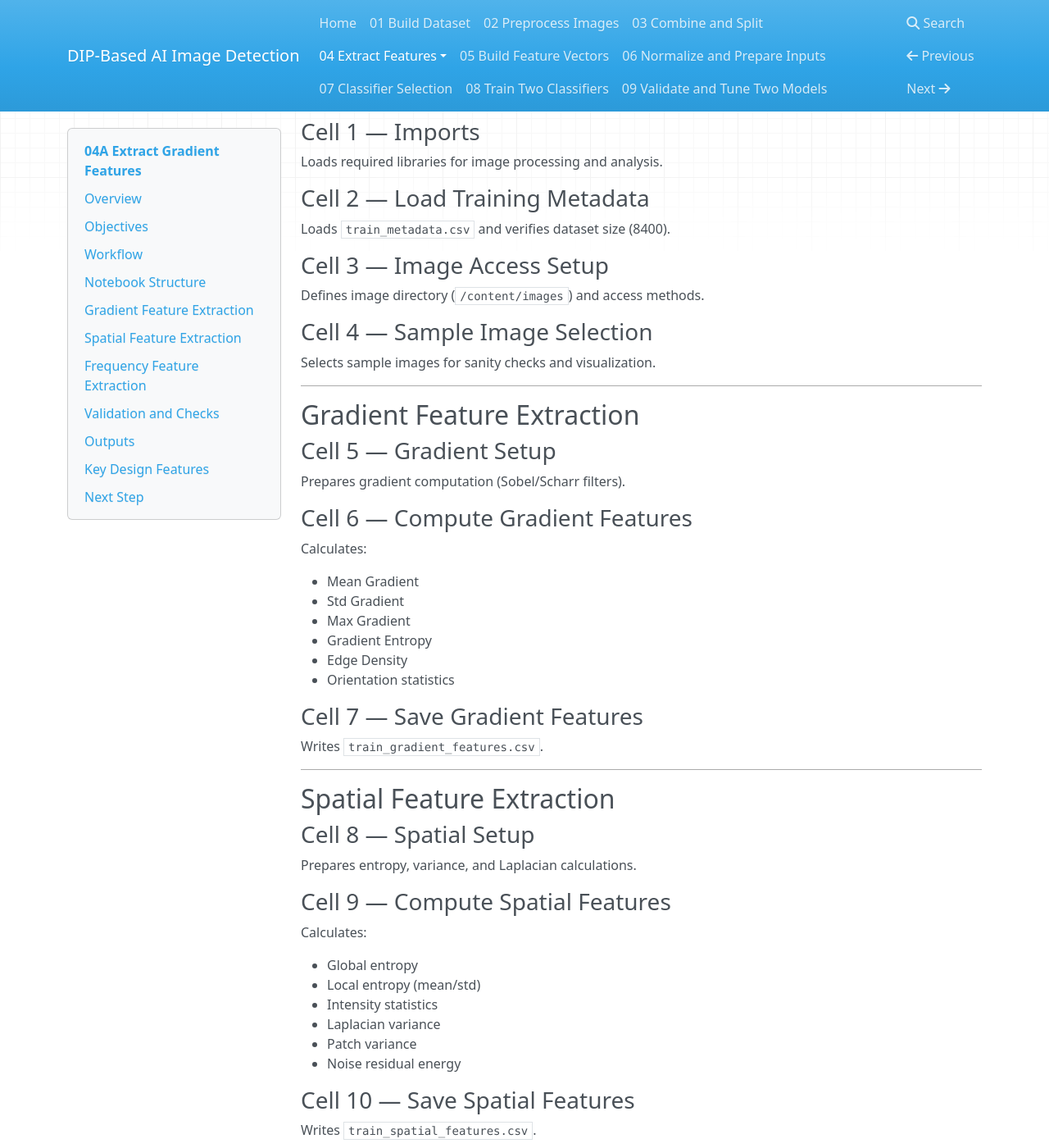
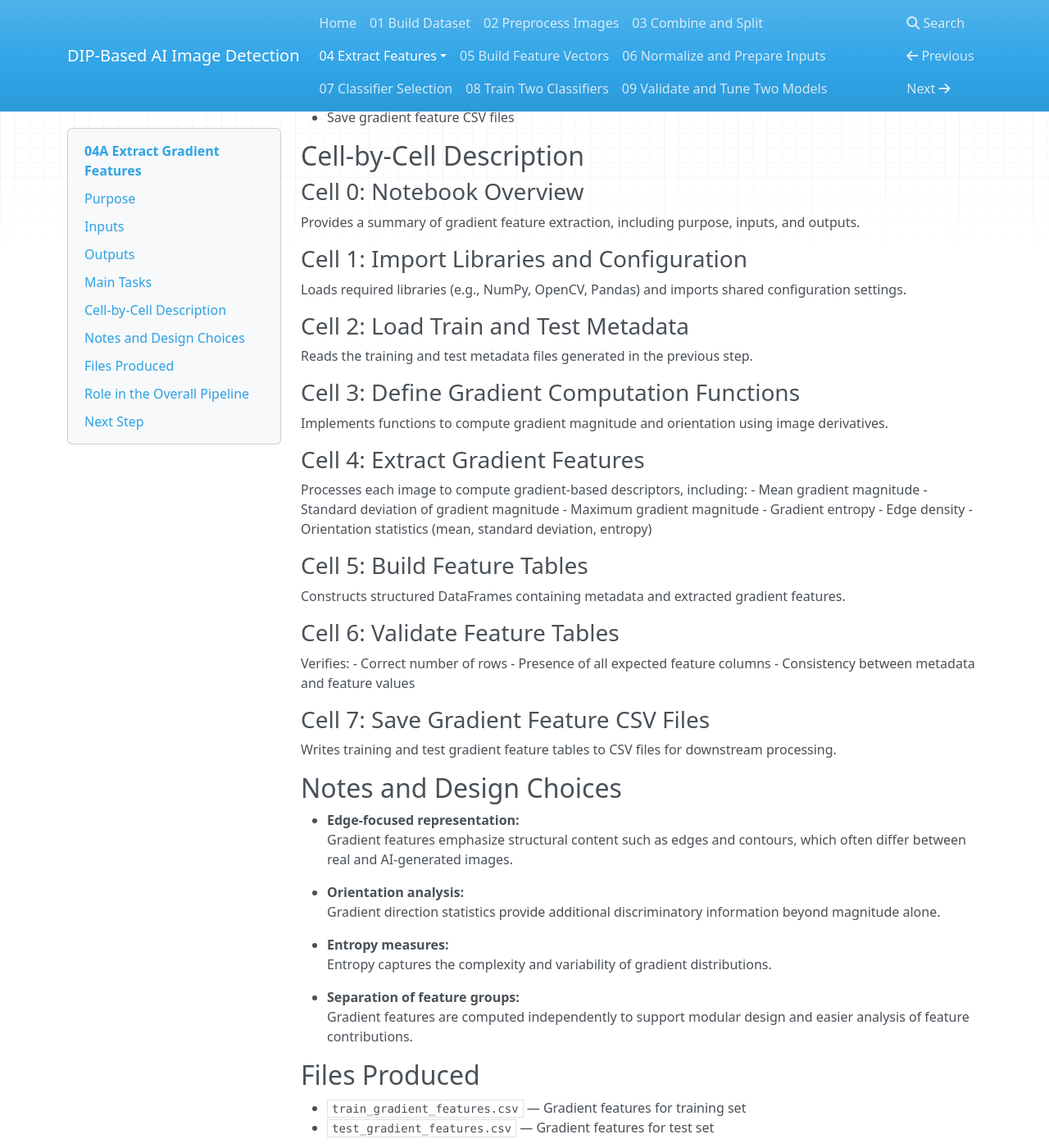
Before and after one commit to pgailinas/dip-ai-image-detection, an MkDocs documentation site: the page built from docs/04A_Extract_Gradient_Features.md, in a window 1280 px wide and 1400 px high, scrolled down 990 px. Shown: the whole window at 82% size. Built offline with MkDocs 1.6.1, drawn with Linux system fonts in a browser that asks for light colours; nearby versions of some CDN libraries; some of the changed text lies outside the part shown.

Commit message:
Update 04A_Extract_Gradient_Features.md

```diff
--- a/docs/04A_Extract_Gradient_Features.md
+++ b/docs/04A_Extract_Gradient_Features.md
@@ -9,163 +9,102 @@ nav_order: 4
 
 ---
 
-## Overview
+## Purpose
 
-This stage extracts handcrafted Digital Image Processing (DIP) features from training images to form the basis of the classification model.
+This notebook extracts gradient-based features from preprocessed images. These features capture edge structure, directional information, and local intensity variations, which are useful for distinguishing real images from AI-generated images.
 
-Feature extraction is divided into three domains:
+Gradient-based descriptors form the first group of the 26-dimensional DIP feature vector used for classification.
 
-* Gradient-Based
-* Spatial
-* Frequency-Domain
+## Inputs
 
----
+- Training and test metadata:
+  - `train_metadata.csv`
+  - `test_metadata.csv`
 
-## Objectives
+- Preprocessed image files referenced by metadata
 
-* Load training dataset metadata
-* Access preprocessed images
-* Extract domain-specific features
-* Store features in structured CSV files
-* Validate feature outputs
-
----
-
-## Workflow
-
-1. Load training metadata
-2. Access image directory
-3. Perform sanity checks
-4. Extract features (per domain)
-5. Save feature CSVs
-6. Validate outputs
-
----
-
-## Notebook Structure
-
-### Cell 0 — Overview
-
-Defines feature extraction goals and outputs.
-
-### Cell 1 — Imports
-
-Loads required libraries for image processing and analysis.
-
-### Cell 2 — Load Training Metadata
-
-Loads `train_metadata.csv` and verifies dataset size (8400).
-
-### Cell 3 — Image Access Setup
-
-Defines image directory (`/content/images`) and access methods.
-
-### Cell 4 — Sample Image Selection
-
-Selects sample images for sanity checks and visualization.
-
----
-
-## Gradient Feature Extraction
-
-### Cell 5 — Gradient Setup
-
-Prepares gradient computation (Sobel/Scharr filters).
-
-### Cell 6 — Compute Gradient Features
-
-Calculates:
-
-* Mean Gradient
-* Std Gradient
-* Max Gradient
-* Gradient Entropy
-* Edge Density
-* Orientation statistics
-
-### Cell 7 — Save Gradient Features
-
-Writes `train_gradient_features.csv`.
-
----
-
-## Spatial Feature Extraction
-
-### Cell 8 — Spatial Setup
-
-Prepares entropy, variance, and Laplacian calculations.
-
-### Cell 9 — Compute Spatial Features
-
-Calculates:
-
-* Global entropy
-* Local entropy (mean/std)
-* Intensity statistics
-* Laplacian variance
-* Patch variance
-* Noise residual energy
-
-### Cell 10 — Save Spatial Features
-
-Writes `train_spatial_features.csv`.
-
----
-
-## Frequency Feature Extraction
-
-### Cell 11 — Frequency Setup
-
-Prepares FFT computation and spectrum generation.
-
-### Cell 12 — Compute Frequency Features
-
-Calculates:
-
-* Frequency energy ratios
-* Radial statistics
-* Spectral centroid
-* Spectral bandwidth
-* Log spectrum statistics
-
-### Cell 13 — Save Frequency Features
-
-Writes `train_frequency_features.csv`.
-
----
-
-## Validation and Checks
-
-### Cell 14 — Output Verification
-
-Confirms correct row counts (8400) and CSV integrity.
-
-### Cell 15 — Feature Distribution Checks
-
-Compares distributions (AI vs Real).
-
-### Cell 16 — Visual Sanity Check
-
-Displays selected images and feature behavior.
-
----
+- Project configuration file:
+  - `project_config.py`
 
 ## Outputs
 
-* train_gradient_features.csv
-* train_spatial_features.csv
-* train_frequency_features.csv
+- Gradient feature CSV files:
+  - `train_gradient_features.csv`
+  - `test_gradient_features.csv`
 
----
+Each CSV contains:
+- `filename`
+- `class_label`
+- `source_dataset`
+- `subset`
+- Gradient-based feature columns
 
-## Key Design Features
+## Main Tasks
 
-* Domain-specific feature extraction
-* Modular pipeline (separate feature groups)
-* Optimized computations
-* Reusable CSV outputs
+- Load training and test metadata
+- Read preprocessed images
+- Compute gradient magnitude and orientation
+- Extract statistical descriptors from gradient data
+- Construct feature tables
+- Save gradient feature CSV files
 
----
+## Cell-by-Cell Description
+
+### Cell 0: Notebook Overview
+Provides a summary of gradient feature extraction, including purpose, inputs, and outputs.
+
+### Cell 1: Import Libraries and Configuration
+Loads required libraries (e.g., NumPy, OpenCV, Pandas) and imports shared configuration settings.
+
+### Cell 2: Load Train and Test Metadata
+Reads the training and test metadata files generated in the previous step.
+
+### Cell 3: Define Gradient Computation Functions
+Implements functions to compute gradient magnitude and orientation using image derivatives.
+
+### Cell 4: Extract Gradient Features
+Processes each image to compute gradient-based descriptors, including:
+- Mean gradient magnitude
+- Standard deviation of gradient magnitude
+- Maximum gradient magnitude
+- Gradient entropy
+- Edge density
+- Orientation statistics (mean, standard deviation, entropy)
+
+### Cell 5: Build Feature Tables
+Constructs structured DataFrames containing metadata and extracted gradient features.
+
+### Cell 6: Validate Feature Tables
+Verifies:
+- Correct number of rows
+- Presence of all expected feature columns
+- Consistency between metadata and feature values
+
+### Cell 7: Save Gradient Feature CSV Files
+Writes training and test gradient feature tables to CSV files for downstream processing.
+
+## Notes and Design Choices
+
+- **Edge-focused representation:**
+  Gradient features emphasize structural content such as edges and contours, which often differ between real and AI-generated images.
+
+- **Orientation analysis:**
+  Gradient direction statistics provide additional discriminatory information beyond magnitude alone.
+
+- **Entropy measures:**
+  Entropy captures the complexity and variability of gradient distributions.
+
+- **Separation of feature groups:**
+  Gradient features are computed independently to support modular design and easier analysis of feature contributions.
+
+## Files Produced
+
+- `train_gradient_features.csv` — Gradient features for training set
+- `test_gradient_features.csv` — Gradient features for test set
+
+## Role in the Overall Pipeline
+
+This notebook produces the first group of features used in the DIP feature vector. These features are later combined with spatial and frequency-domain features to form the complete input representation for classifier training.
 
 ## Next Step
 
```
